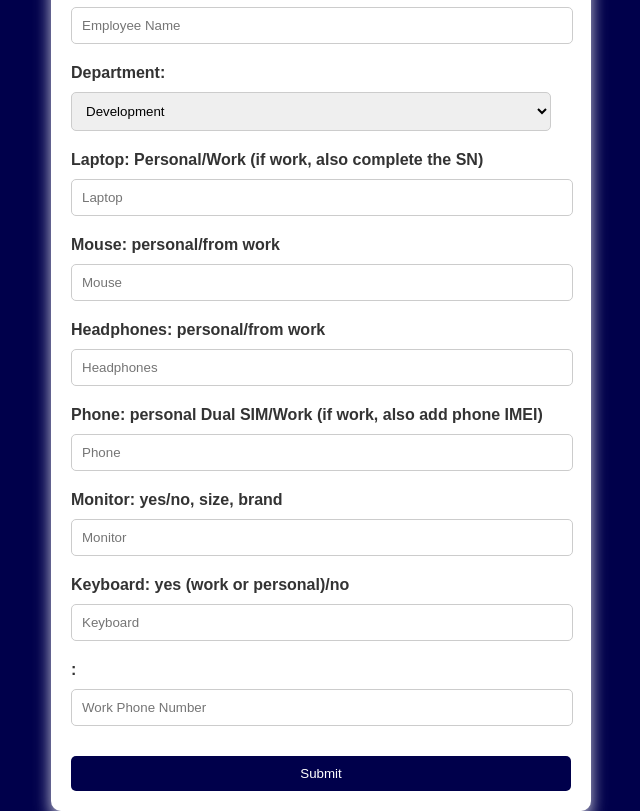
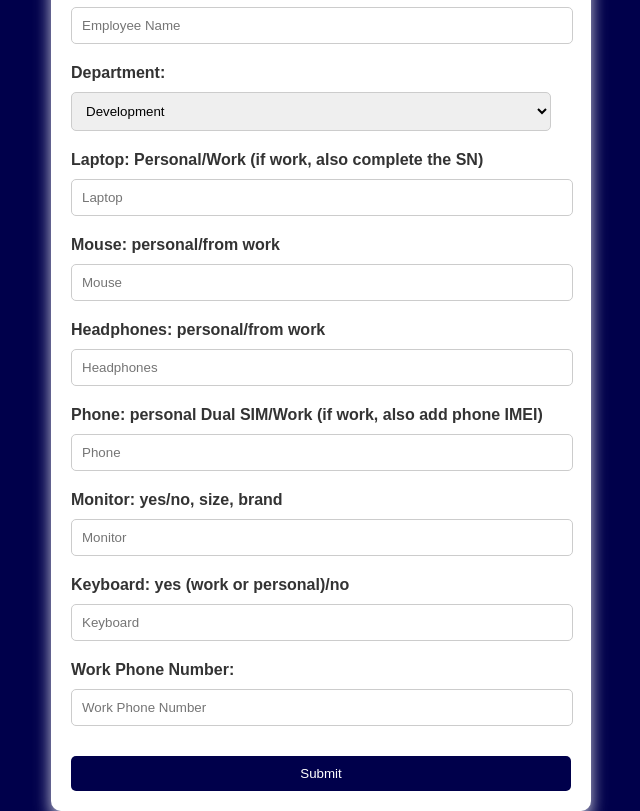
Before and after one commit to FANINT/FAN-INT-Equipment, a plain HTML site: page index.html in a window 1280 px wide. Shown: the part 68-879 px from the top of the page, without its empty margins (319-959 px from the left). Drawn offline with Linux system fonts and the light colour scheme.

Commit message:
Update index.html

```diff
--- a/index.html
+++ b/index.html
@@ -99,7 +99,7 @@
             <label for="keyboard">Keyboard: yes (work or personal)/no</label>
             <input type="text" id="keyboard" placeholder="Keyboard">
 
-            <label for="phoneNumber">:</label>
+            <label for="phoneNumber">Work Phone Number:</label>
             <input type="text" id="phoneNumber" placeholder="Work Phone Number">
 
             <button type="submit">Submit</button>
```
